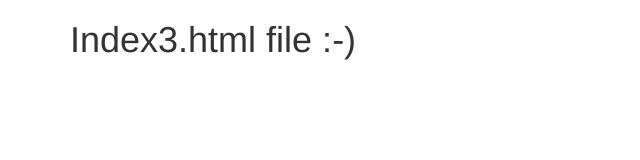
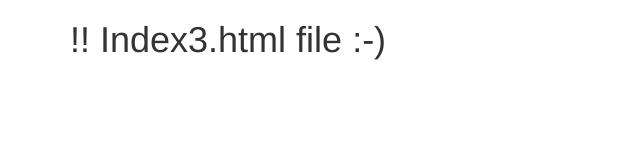
Before and after one commit to swati9592sahoo/Devops, a plain HTML site: page index3.html in a window 1280 px wide. Shown: the whole page, without its empty margins (0-640 px from the left). Drawn offline with nearby package versions, Linux system fonts and the light colour scheme.

Commit message:
added index3.html and modified

```diff
--- a/index3.html
+++ b/index3.html
@@ -14,7 +14,7 @@
 </head>
 <body>
 <div class="container">
-<h1>Index3.html file :-)</h1>
+<h1>!! Index3.html file :-)</h1>
 <br/>
 </div>
 </body>
```
